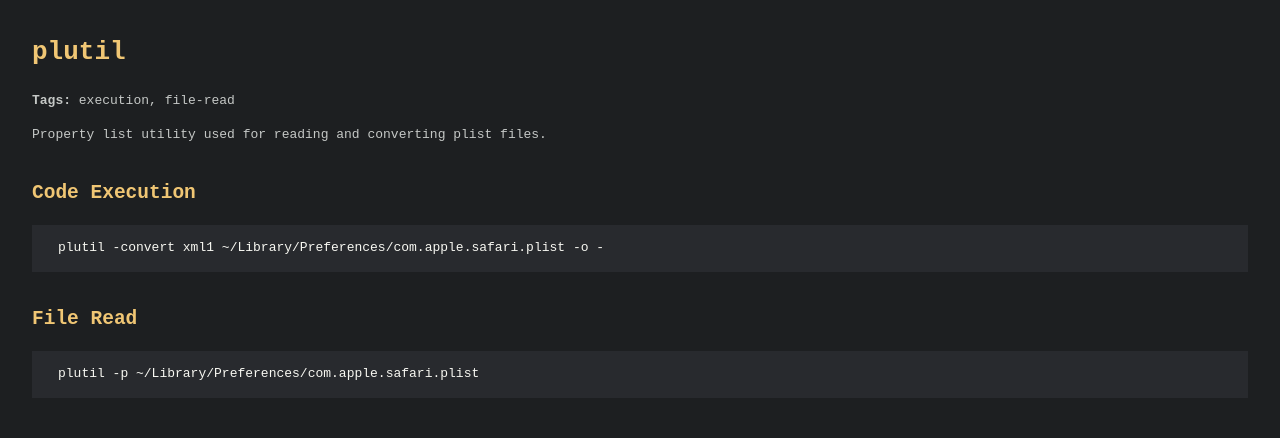
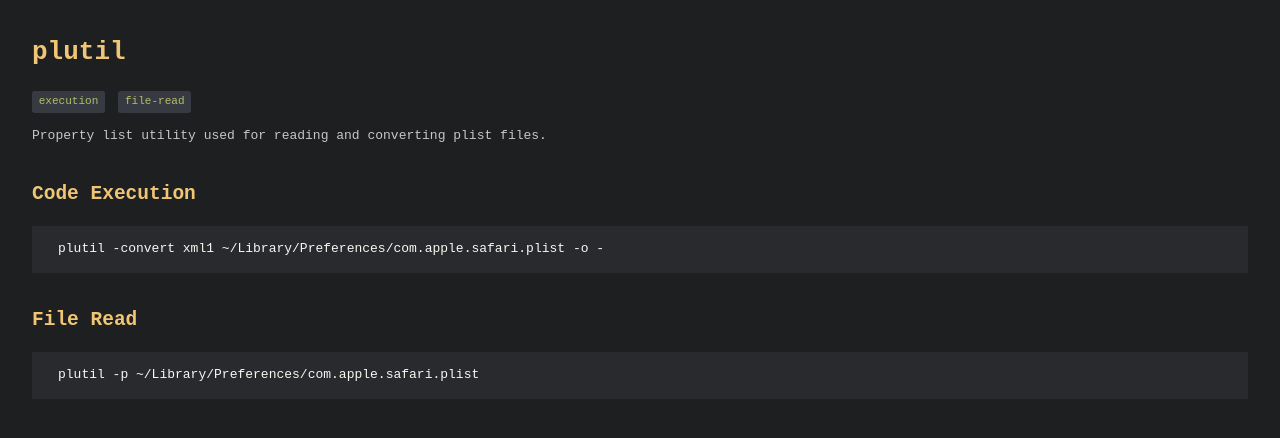
Before and after one commit to d6fault/LOLmac, a Jekyll site: the page built from _binaries/plutil.md, in a window 1280 px wide. Shown: the top 438 px of the page. Built offline with Jekyll 4.4.1, drawn with Linux system fonts in a browser that asks for light colours.

Commit message:
Update binary.html

```diff
--- a/_layouts/binary.html
+++ b/_layouts/binary.html
@@ -3,7 +3,11 @@ layout: default
 ---
 
 <h1>{{ page.title }}</h1>
-<p><strong>Tags:</strong> {{ page.tags | join: ', ' }}</p>
+<p>
+  {% for tag in page.tags %}
+    <span class="tag">{{ tag }}</span>
+  {% endfor %}
+</p>
 <p>{{ page.description }}</p>
 
 {% if page.exec %}
@@ -11,7 +15,12 @@ layout: default
 <pre><code>{{ page.exec }}</code></pre>
 {% endif %}
 
-{% if page.file-read %}
+{% if page["file-read"] %}
 <h2>File Read</h2>
 <pre><code>{{ page["file-read"] }}</code></pre>
 {% endif %}
+
+{% if page["file-write"] %}
+<h2>File Write</h2>
+<pre><code>{{ page["file-write"] }}</code></pre>
+{% endif %}
```
